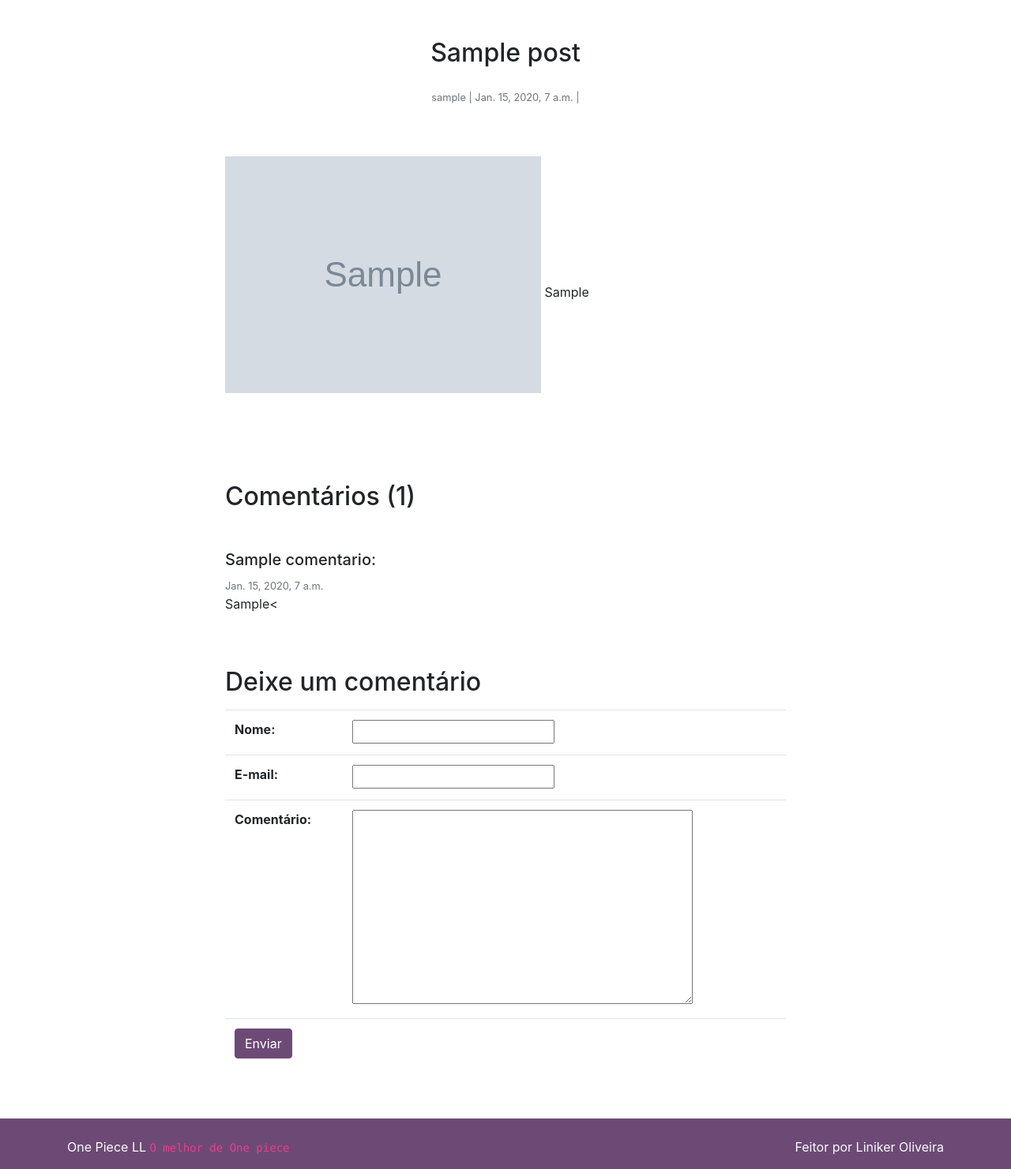
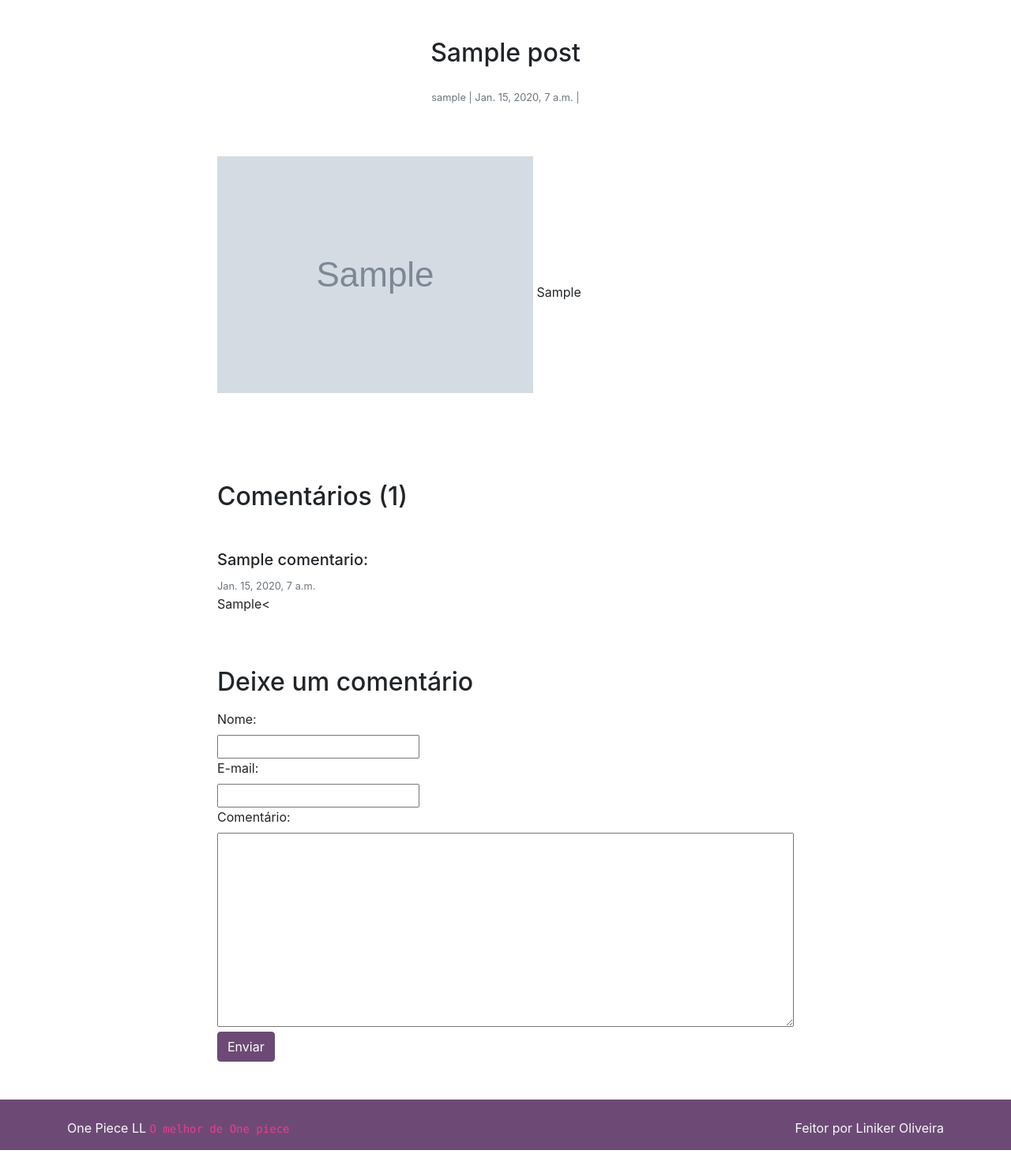
Before and after one commit to linikerunk/Blog-OnePiece, a Django app: page /posts/1 in a window 1280 px wide. Shown: the part 56-1537 px from the top of the page at 79% size. After the commit the page ends 1513 px from the top, so only its background shows below. Run offline with Django 3.2, Linux system fonts and the light colour scheme; tables that the repository leaves empty hold one stand-in row (values such as "Sample post"); grey boxes marked "Sample" are stand-in pictures; some libraries are stand-ins or nearby versions.

Commit message:
'corrigindo-form'

```diff
--- a/comentarios/forms.py
+++ b/comentarios/forms.py
@@ -9,7 +9,7 @@ class FormComentario(ModelForm):
         comentario = data.get('comentario')
 
         if len(nome) < 5:
-            self.add_erro(
+            self.add_error(
             'nome_comentario',
             'Nome precisa ter mais que 5 caracteres.'
             )
--- a/posts/templates/posts/post_detalhes.html
+++ b/posts/templates/posts/post_detalhes.html
@@ -2,7 +2,6 @@
 
 {% block conteudo %}
   <!-- POST -->
-                <div class="container">
                     <div class="row pt-5">
                         <div class="col-xl"></div>
                         <div class="col-xl-8 text-center">
@@ -57,22 +56,27 @@
 
                             <form method="POST" action="#envia_comentario">
                              {% csrf_token %}
-                                <table class="table">
-                                    {{ form }}
-                                    <tr>
-                                        <td colspan="2">
+                                    {% for hidden_field in form.hidden_fields %}
+                                    {{ hidden_field }}
+                                    {% endfor %}
+
+                                    {% for visible_field in form.visible_fields %}
+                                    <div class="form-class">
+                                    {{ visible_field.label_tag }} <br>
+                                    {{ visible_field }}
+                                    {{ visible_field.errors }}
+                                    </div>
+                                    {% endfor %}
+
+
                                         {% include 'parciais/_messages.html' %}
                                             <input id="envia_comentario" type="submit" class="btn btn-primary"
                                                 value="Enviar">
-                                        </td>
-                                    </tr>
-                                </table>
                             </form>
 
 
                         </div>
                         <div class="col-xl"></div>
                     </div>
-                </div>
                 <!-- POST -->
 {% endblock %}
--- a/posts/views.py
+++ b/posts/views.py
@@ -6,6 +6,7 @@ from django.db.models import Q, Count, Case, When
 from comentarios.forms import FormComentario
 from comentarios.models import Comentario
 from django.contrib import messages
+from django.db import connection
 
 
 # Create your views here.
@@ -18,6 +19,7 @@ class PostIndex(ListView):
 
     def get_queryset(self):
         qs = super().get_queryset()
+        qs = qs.select_related('categoria_post')
         qs = qs.order_by('titulo_post').filter(publicado_post=True)
         qs = qs.annotate(
             numero_comentarios = Count(
--- a/templates/static/vendor/bootstrap/css/theme_1564087106285.css
+++ b/templates/static/vendor/bootstrap/css/theme_1564087106285.css
@@ -54,3 +54,10 @@ ul.errorlist li {
     }
 }
 */
+
+#id_comentario{
+    width: 100%;
+}
+.form-group textarea{
+    width: 100%;
+}
```
